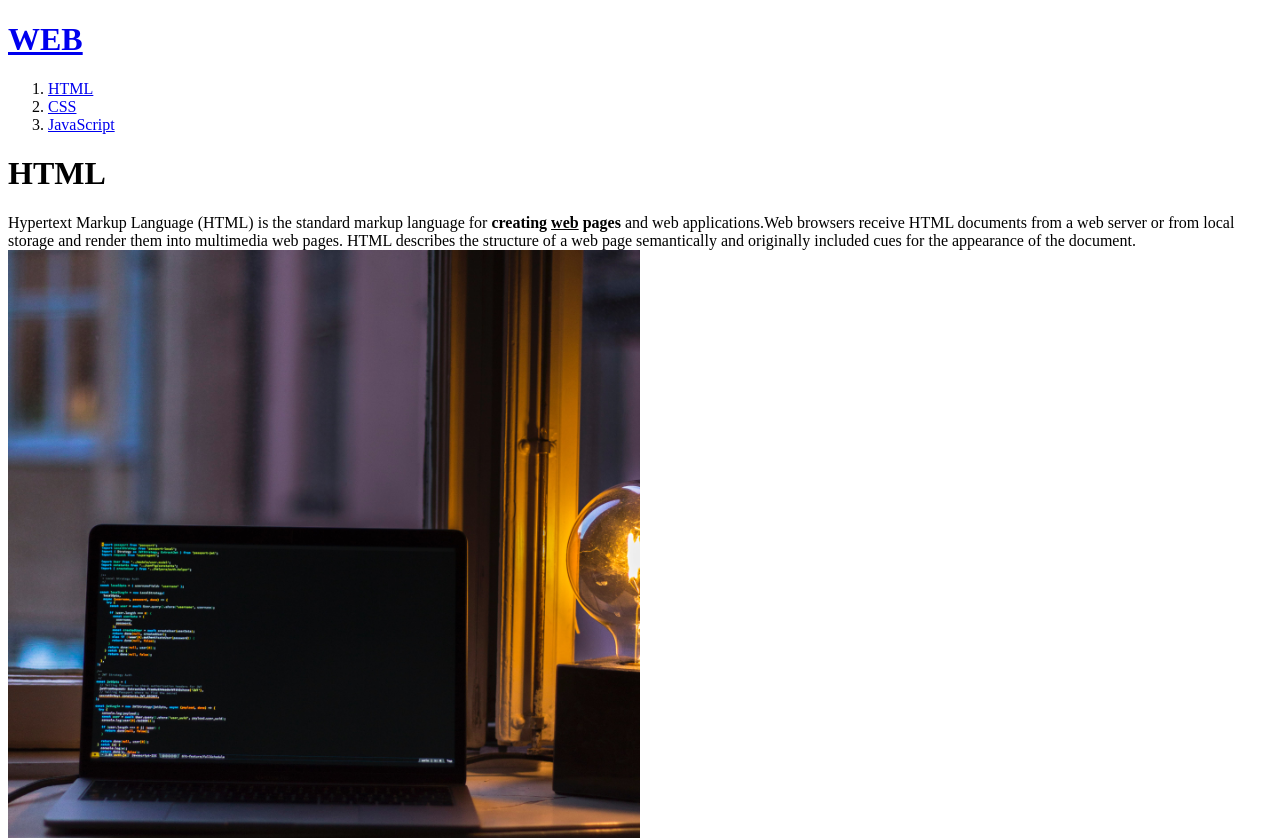
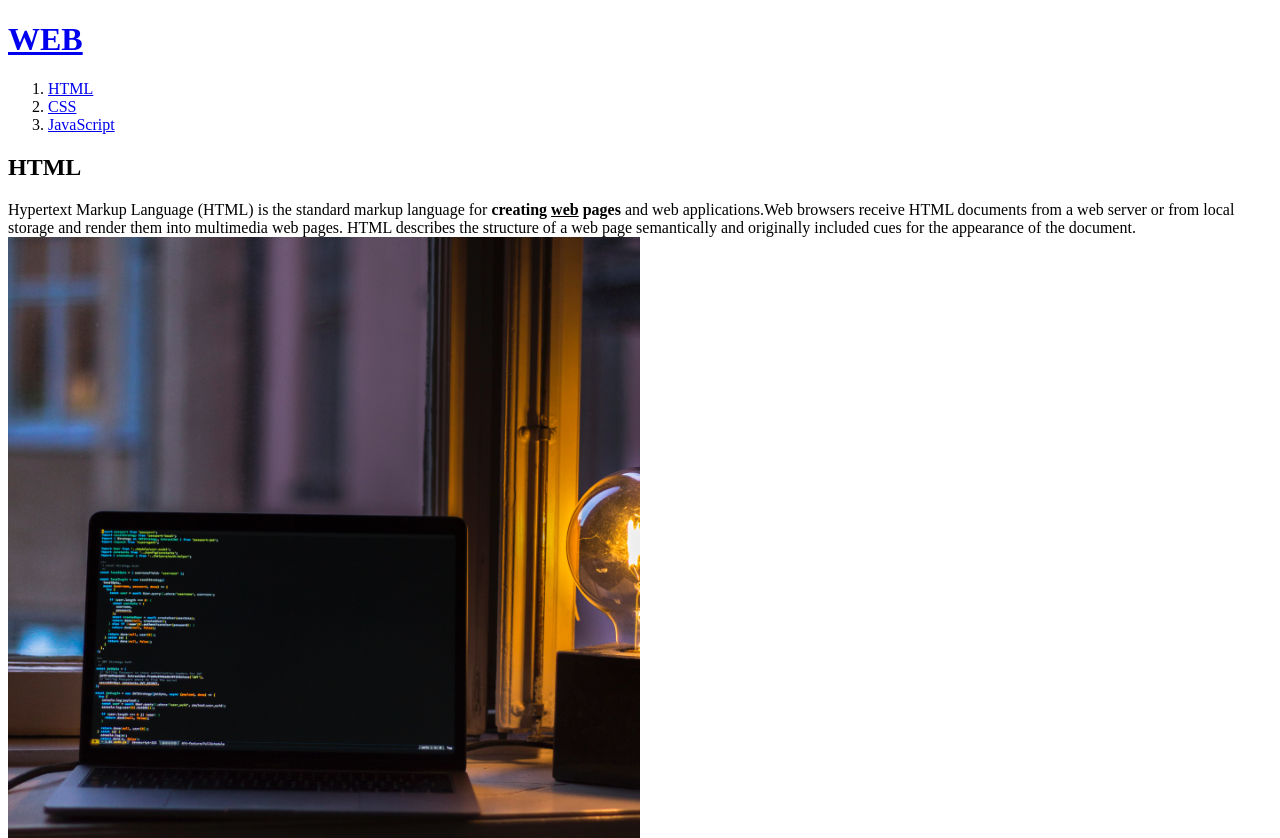
Before and after one commit to luckychdl/web1, a plain HTML site: page 1.html in a window 1280 px wide. Shown: the top 838 px of the page. Drawn offline with Linux system fonts and the light colour scheme.

Commit message:
Update 1.html

```diff
--- a/1.html
+++ b/1.html
@@ -3,19 +3,30 @@
 <head>
     <title>WEB1 - HTML</title>
     <meta charset="utf-8">
+    <link rel="stylesheet" href="style.css">
 </head>
 
 <body>
 <h1><a href="index.html">WEB</a></h1>
+<div id="grid">
     <ol>
         <li><a href="1.html">HTML</a></li>
         <li><a href="2.html">CSS</a></li>
         <li><a href="3.html">JavaScript</a></li>
     </ol>
-
-    <h1>HTML</h1>
-    Hypertext Markup Language (HTML) is the standard markup language for <strong>creating <u>web</u> pages</strong> and web applications.Web browsers receive HTML documents from a web server or from local storage and render them into multimedia web pages. HTML describes the structure of a web page semantically and originally included cues for the appearance of the document.
+    <div id="article">
+        <h2>HTML</h2>
+        Hypertext Markup Language (HTML) is the standard markup language for <strong>creating <u>web</u> pages</strong>
+        and web applications.Web browsers receive HTML documents from a web server or from local storage and render them
+        into multimedia web pages. HTML describes the structure of a web page semantically and originally included cues
+        for the appearance of the document.
         <img src="coding.jpg" width="50%">
-    <p></p>HTML elements are the building blocks of HTML pages. With HTML constructs, images and other objects, such as interactive forms, may be embedded into the rendered page. It provides a means to create structured documents by denoting structural semantics for text such as headings, paragraphs, lists, links, quotes and other items. HTML elements are delineated by tags, written using angle brackets.
+        <p></p>HTML elements are the building blocks of HTML pages. With HTML constructs, images and other objects, such
+        as interactive forms, may be embedded into the rendered page. It provides a means to create structured documents
+        by denoting structural semantics for text such as headings, paragraphs, lists, links, quotes and other items.
+        HTML
+        elements are delineated by tags, written using angle brackets.
+    </div>
+</div>
 </body>
 </html>
```
Lines whose indentation alone changed are shown as unchanged.
